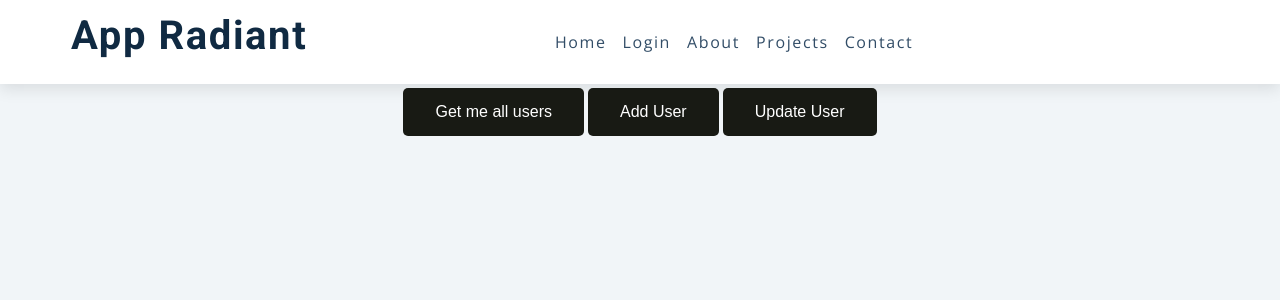
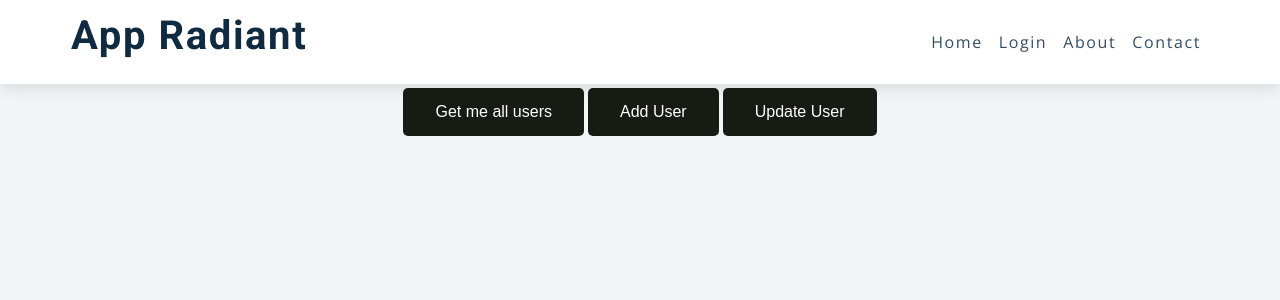
Before and after one commit to anshvert/App-Radiant, a React (Create React App) app in the folder app/: page / in a window 1280 px wide. Shown: the top 300 px of the page. Built offline with nearby package versions, Linux system fonts and the light colour scheme; the HTML template or start-up script is replaced by a standard one.

Commit message:
LocalPortChange(linux) + reacthref warnings + removed fab icons + fixes

```diff
--- a/app/package.json
+++ b/app/package.json
@@ -6,13 +6,14 @@
     "@testing-library/jest-dom": "^5.16.5",
     "@testing-library/react": "^13.4.0",
     "@testing-library/user-event": "^13.5.0",
+    "nodemon": "^2.0.21",
     "react": "^18.2.0",
     "react-dom": "^18.2.0",
     "react-scripts": "5.0.1",
     "web-vitals": "^2.1.4"
   },
   "scripts": {
-    "start": "react-scripts start",
+    "start": "PORT=5001 react-scripts start",
     "build": "react-scripts build",
     "test": "react-scripts test",
     "eject": "react-scripts eject"
--- a/app/src/App.js
+++ b/app/src/App.js
@@ -3,7 +3,6 @@ import './App.css';
 
 function App() {
   return (
-
     <Fragment>
 
       {/* Navbar */}
@@ -15,55 +14,29 @@ function App() {
 
           <ul class="links">
             <li>
-              <a href="index.html">home</a>
+              <a href="/#">home</a>
             </li>
             <li>
-              <a href="./login.html">Login</a>
+              <a href="/#">Login</a>
             </li>
 
             <li>
-              <a href="about.html">about</a>
+              <a href="/#">about</a>
             </li>
             <li>
-              <a href="projects.html">projects</a>
+              <a href="/#">contact</a>
             </li>
-            <li>
-              <a href="contact.html">contact</a>
-            </li>
-          </ul>
-
-          <ul class="social-icons">
-            <li>
-              <a href="">
-                <i class="fa fa-facebook"></i>
-              </a>
-            </li>
-            <li>
-              <a href="">
-                <i class="fa fa-twitter"></i>
-              </a>
-            </li>
-            <li>
-              <a href="">
-                <i class="fa fa-linkedin"></i>
-              </a>
-            </li>
-
           </ul>
         </div>
       </nav>
 
     <div className="button-container" style={{display: "flex; justify-content: center; align-items: center"}}>
-
         <button className = "button" id="get_users"> Get me all users </button>
         <button className = "button" id="add_user"> Add User</button>
         <button className = "button" id="update_user"> Update User</button>
-
     </div>
 
     </Fragment>
-
   )
 }
-
 export default App;
--- a/src/app.service.ts
+++ b/src/app.service.ts
@@ -6,5 +6,4 @@ export class AppService {
   gethomepage(): string {
     return 'Welcome to Backend Service';
   }
-
 }
--- a/src/users/users.controller.ts
+++ b/src/users/users.controller.ts
@@ -14,13 +14,11 @@ export class UserController{
         res.status(200).send({result:response})
     }
 
-    // pipe not working
     @Post('add')
     @UsePipes(new ValidationPipe({ forbidNonWhitelisted:true }))
     async adduser(@Req() req, @Res() res, @Body() body:UserDTO){
 
         const response = await this.userservice.adduser(body)
-
         res.status(200).send(response)
     }
 
@@ -28,7 +26,6 @@ export class UserController{
     async updateuser(@Req() req, @Res() res, @Body() body:UserDTO){
 
         const response = await this.userservice.updateuser(req,body)
-
         res.status(200).send(response)
     }
 
@@ -36,7 +33,6 @@ export class UserController{
     async deleteuser(@Req() req, @Res() res){
 
         const response = await this.userservice.deleteuser(req)
-
         res.status(200).send(response)
 
     }
--- a/src/users/users.service.ts
+++ b/src/users/users.service.ts
@@ -37,7 +37,6 @@ export class UserService {
     }
 
     async updateuser(user_req,user_body){
-
         const user_exists = await this.userexists(user_req.query.email)
 
         if (user_exists.length){
@@ -54,7 +53,6 @@ export class UserService {
     }
 
     async deleteuser(user_req){
-
         const user_exists = await this.userexists(user_req.query.email)
 
         if (user_exists.length){
@@ -64,7 +62,6 @@ export class UserService {
             if (result.acknowledged){
                 return 'User deleted'
             }
-
             return 'User deletion failed'
         }
         return 'User does not exists'
```
Also changed, not shown: 1 other file (tests, documents, lock files or other folders).
